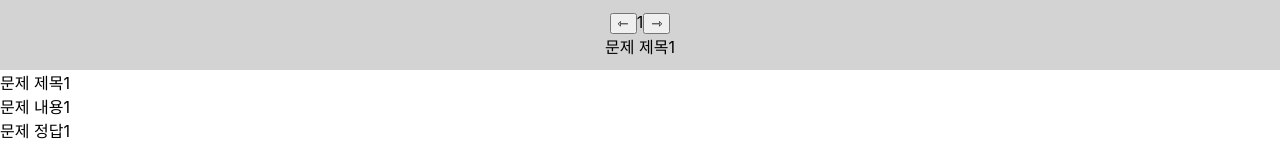
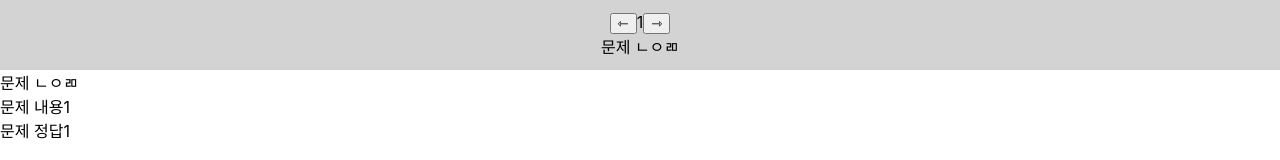
Before and after one commit to scarletYewon/wink-reactjs-study, a React (Create React App) app: page / in a window 1280 px wide. Shown: the top 160 px of the page. Built offline with nearby package versions, Linux system fonts and the light colour scheme.

Commit message:
Github Test

```diff
--- a/src/App.js
+++ b/src/App.js
@@ -6,7 +6,7 @@ const App = () => {
   const [num, setNum] = useState(0);
   const problems = [
     {
-      title: "문제 제목1",
+      title: "문제 ㄴㅇㄻ",
       content: "문제 내용1",
       answer: "문제 정답1"
     },
```
